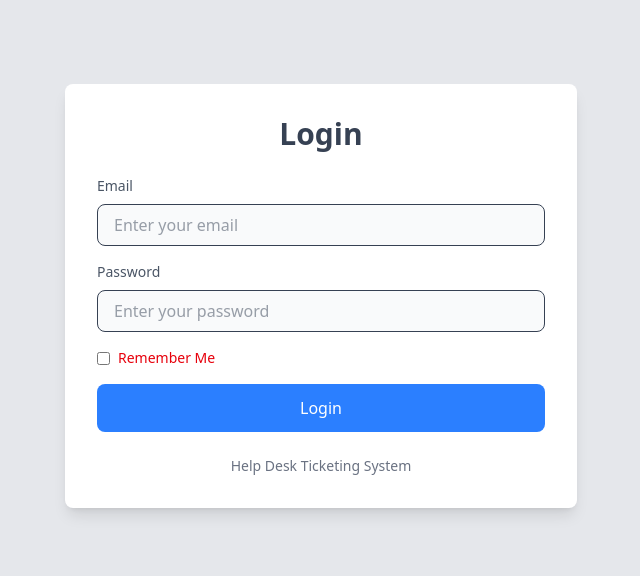
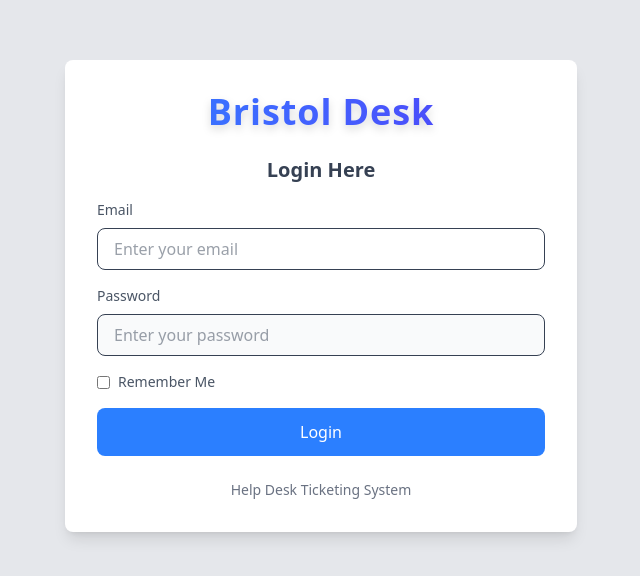
Before and after one commit to Janeirungu01/Helpdesk-Ticketing-System, a React (Vite) app: page / in a window 1280 px wide. Shown: the part 104-680 px from the top of the page, without its empty margins (319-959 px from the left). Built offline with nearby package versions, Linux system fonts and the light colour scheme.

Commit message:
edit userTypes

```diff
--- a/src/components/Login.jsx
+++ b/src/components/Login.jsx
@@ -1,110 +1,3 @@
-// import React, { useState } from "react";
-// import { useNavigate } from "react-router-dom";
-// import toast from "react-hot-toast";
-
-// function Login({ setUser }) {
-//   const navigate = useNavigate();
-
-//   const adminUser = {
-//     userType: "Admin",
-//     userName: "Admin",
-//     email: "admin@gmail.com",
-//     password: "Admin",
-//   };
-//   const regularUser = {
-//     userType: "Regular",
-//     userName: "User",
-//     email: "user@gmail.com",
-//     password: "User",
-//   };
-
-//   const [logginData, setLoggedInUser] = useState({
-//     email: "",
-//     password: "",
-//   });
-
-//   const handleChange = (e) => {
-//     const { name, value } = e.target;
-//     setLoggedInUser((prevState) => ({
-//       ...prevState,
-//       [name]: value,
-//     }));
-//   };
-
-//   const handleSubmit = (e) => {
-//     e.preventDefault();
-
-//     if (!logginData.email || !logginData.password) {
-//       toast.error("Please fill in all fields");
-//       return;
-//     }
-
-//     if (
-//       logginData.email === adminUser.email &&
-//       logginData.password === adminUser.password
-//     ) {
-//       setUser(adminUser);
-//       toast.success("Login successful!");
-//       navigate("/tickets");
-//     } else if (
-//       logginData.email === regularUser.email &&
-//       logginData.password === regularUser.password
-//     ) {
-//       setUser(regularUser);
-//       toast.success("Login successful!");
-//       navigate("/tickets");
-//     } else {
-//       toast.error("Invalid credentials!");
-//     }
-//   };
-
-//   return (
-//     <div className="flex items-center justify-center min-h-screen bg-gray-100">
-//       <div className="w-full max-w-md bg-white p-6 rounded-lg shadow-md">
-//         <h2 className="text-2xl font-bold text-center text-gray-700 mb-6">
-//           Login
-//         </h2>
-
-//         <form onSubmit={handleSubmit}>
-//           <div className="mb-4">
-//             <label className="block text-gray-600 text-sm mb-2">Email</label>
-//             <input
-//               type="email"
-//               placeholder="Enter your email"
-//               name="email"
-//               className="w-full px-4 py-2 border rounded-lg focus:ring text-gray-500"
-//               onChange={handleChange}
-//             />
-//           </div>
-
-//           <div className="mb-4">
-//             <label className="block text-gray-600 text-sm mb-2">Password</label>
-//             <input
-//               type="password"
-//               name="password"
-//               placeholder="Enter your password"
-//               className="w-full px-4 py-2 border rounded-lg focus:ring text-gray-500"
-//               onChange={handleChange}
-//             />
-//           </div>
-
-
-//           <button
-//             type="submit"
-//             className="w-full bg-blue-500 text-white py-2 rounded-lg hover:bg-blue-600 p-4 transition"
-//           >
-//             Login
-//           </button>
-//         </form>
-
-//       </div>
-//     </div>
-//   );
-// }
-
-// export default Login;
-
-
 import React, { useState, useEffect } from "react";
 import { useNavigate } from "react-router-dom";
 import toast from "react-hot-toast";
@@ -134,7 +27,11 @@ function Login({ setUser }) {
   useEffect(() => {
     const storedEmail = localStorage.getItem("rememberedEmail");
     if (storedEmail) {
-      setLoggedInUser((prev) => ({ ...prev, email: storedEmail, rememberMe: true }));
+      setLoggedInUser((prev) => ({
+        ...prev,
+        email: storedEmail,
+        rememberMe: true,
+      }));
     }
   }, []);
 
@@ -186,9 +83,13 @@ function Login({ setUser }) {
   return (
     <div className="flex items-center justify-center min-h-screen bg-gray-200">
       <div className="w-full max-w-lg bg-white p-8 rounded-lg shadow-lg">
-        <h2 className="text-3xl font-bold text-center text-gray-700 mb-6">
-          Login
+        <h2 className="text-4xl font-extrabold text-center text-transparent bg-clip-text bg-gradient-to-r from-blue-500 to-indigo-600 drop-shadow-lg tracking-wide">
+          Bristol Desk
         </h2>
+
+        <h3 className="text-xl font-bold text-center text-gray-700 mb-4 mt-6">
+          Login Here
+        </h3>
 
         <form onSubmit={handleSubmit}>
           <div className="mb-4">
@@ -198,7 +99,7 @@ function Login({ setUser }) {
               placeholder="Enter your email"
               name="email"
               value={logginData.email}
-              className="w-full px-4 py-2 border rounded-lg focus:ring text-gray-700 bg-gray-50"
+              className="w-full px-4 py-2 border rounded-lg focus:ring text-gray-700 bg-white-50"
               onChange={handleChange}
             />
           </div>
@@ -222,7 +123,7 @@ function Login({ setUser }) {
               onChange={handleChange}
               className="mr-2"
             />
-            <label className="text-red-600 text-sm">Remember Me</label>
+            <label className="text-gray-600 text-sm">Remember Me</label>
           </div>
 
           <button
```
